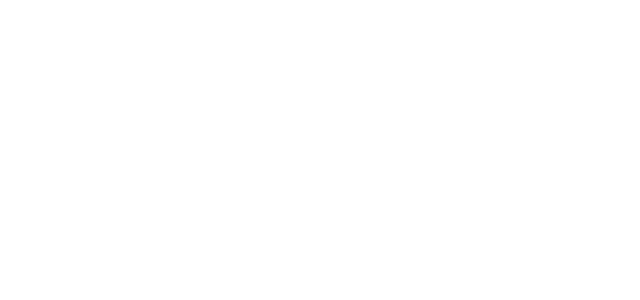
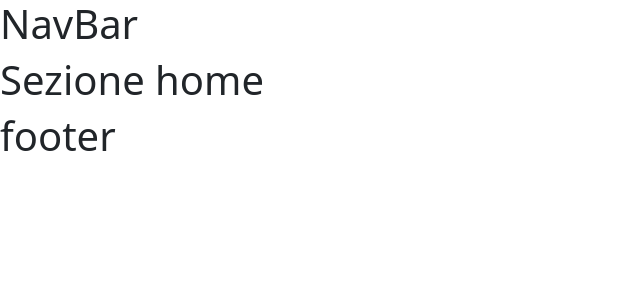
Before and after one commit to TeodoroSeminara/project-work-nonserveraniente, a React (Vite) app: page / in a window 1280 px wide. Shown: the top 300 px of the page, without its empty margins (0-640 px from the left). Built offline with nearby package versions, Linux system fonts and the light colour scheme.

Commit message:
Added routes for / and /:id, removed some files and added DefaultLayout with Navbar and footer and some others components

```diff
--- a/src/App.jsx
+++ b/src/App.jsx
@@ -1,10 +1,24 @@
+import { BrowserRouter, Routes, Route } from 'react-router-dom'
 import './App.css'
+
+// import pages
+import HomePage from './pages/HomePage'
+import ProductPage from './pages/ProductPage'
+import DefaultLayout from './DefaultLayout/DefaultLayout'
 
 function App() {
 
 
   return (
     <>
+     <BrowserRouter>
+        <Routes>
+          <Route element={<DefaultLayout/>}>
+          <Route  path="/" element={<HomePage/>}></Route>
+          <Route path="/:id" element={<ProductPage/>}></Route>
+          </Route>
+        </Routes>
+     </BrowserRouter>
     </>
   )
 }
--- a/src/DefaultLayout/DefaultLayout.jsx
+++ b/src/DefaultLayout/DefaultLayout.jsx
@@ -0,0 +1,22 @@
+import { Outlet } from 'react-router-dom'
+import NavBar from '../components/NavBar'
+import Footer from '../components/Footer'
+
+
+export default function DefaultLayout() {
+  return (
+    <>
+     <header>
+       <NavBar/>
+        <Outlet/>
+     </header>
+
+      <main>
+      </main>
+
+      <footer>
+        <Footer/>
+      </footer>
+    </>
+  )
+}
--- /dev/null
+++ b/src/components/Footer.jsx
@@ -0,0 +1,9 @@
+// Footer presente in tutte le pagine
+
+export default function Footer(){
+  return (
+    <>
+    <h1>footer</h1>
+    </>
+  )
+}
--- /dev/null
+++ b/src/components/NavBar.jsx
@@ -0,0 +1,9 @@
+// NavBar presente in tutte le pagine
+
+export default function NavBar() {
+  return (
+    <>
+     <h1>NavBar</h1>
+    </>
+  )
+}
--- /dev/null
+++ b/src/pages/HomePage.jsx
@@ -0,0 +1,9 @@
+
+
+export default function HomePage() {
+  return (
+    <>
+    <h1>Sezione home</h1>
+    </>
+  )
+}
--- /dev/null
+++ b/src/pages/ProductPage.jsx
@@ -0,0 +1,12 @@
+
+
+
+
+export default function HomePage() {
+  return (
+    <>
+    <h1>Product</h1>
+
+    </>
+  )
+}
```
Also changed, not shown: src/components/Header.jsx (added), src/components/compo.jsx (deleted), src/pages/pages.jsx (deleted).
